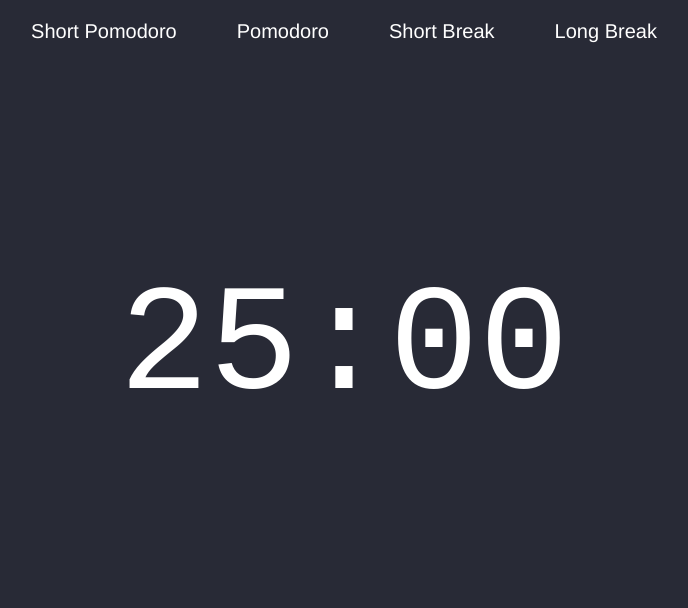
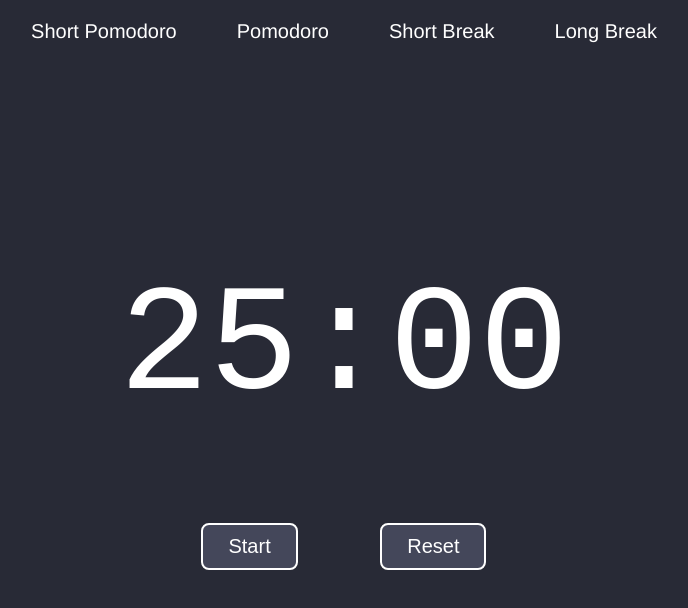
Before and after one commit to p4ckysm4cky/pomodoro_timer, a website with bundled scripts: page index.html in a window 1280 px wide. Shown: the whole page, without its empty margins (296-984 px from the left). Built offline with nearby package versions, Linux system fonts and the light colour scheme.

Commit message:
Added start reset button

```diff
--- a/index.html
+++ b/index.html
@@ -20,6 +20,11 @@
             </div>
             <div class="clockContainer">
                 <p id="clock">25:00</p>
+                <div class="clockBtnContainer">
+                    <button>Start</button>
+                    <button>Reset</button>
+                </div>
+            </div>
         </div>
         <script>
             // Testing purposes
@@ -34,6 +39,5 @@
                     document.documentElement.className = "theme-pomodoro";
                 });
         </script>
-        </div>
     </body>
 </html>
--- a/styles.css
+++ b/styles.css
@@ -6,7 +6,7 @@
 
 .theme-break {
     --color-primary: #50fa7b;
-    --color-secondary: #8be9fd;
+    --color-secondary: #41f36e;
     --color-font: #282a36;
 }
 
@@ -61,9 +61,28 @@
 
 #clock {
     font-size: 150px;
+    margin-bottom: 90px;
 }
+
 @media (max-width: 768px) {
     #clock {
         font-size: 90px;
     }
 }
+
+.clockBtnContainer {
+    display: flex;
+    justify-content: space-evenly;
+}
+
+.clockBtnContainer button {
+    background-color: var(--color-secondary);
+    padding: 10px 25px 10px 25px;
+    font-size: 20px;
+    border-style: solid;
+    border-color: var(--color-font);
+    border-radius: 8px;
+    color: var(--color-font);
+    transition: background-color 500ms, color 500ms, border-color 500ms;
+    cursor: pointer;
+}
```
Also changed, not shown: readme.md. Lines whose indentation alone changed are shown as unchanged.
